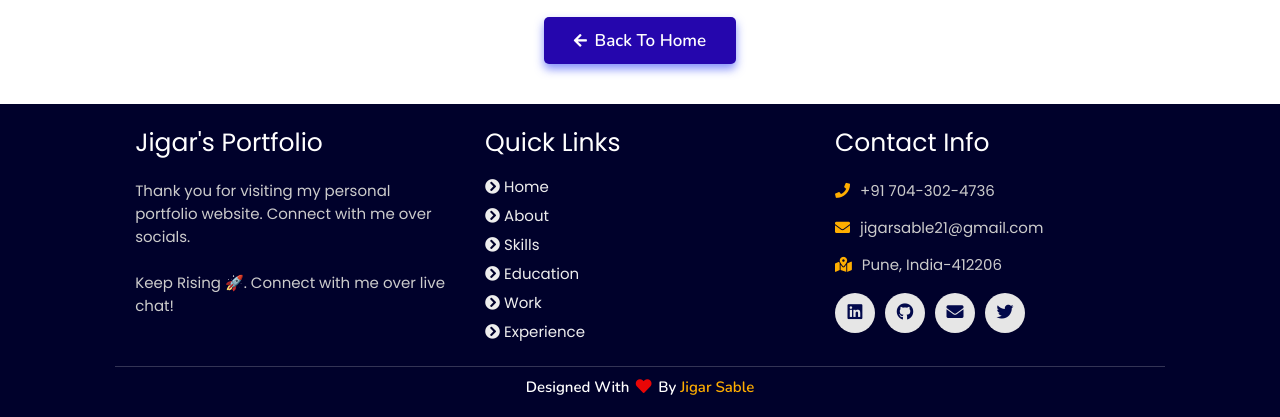
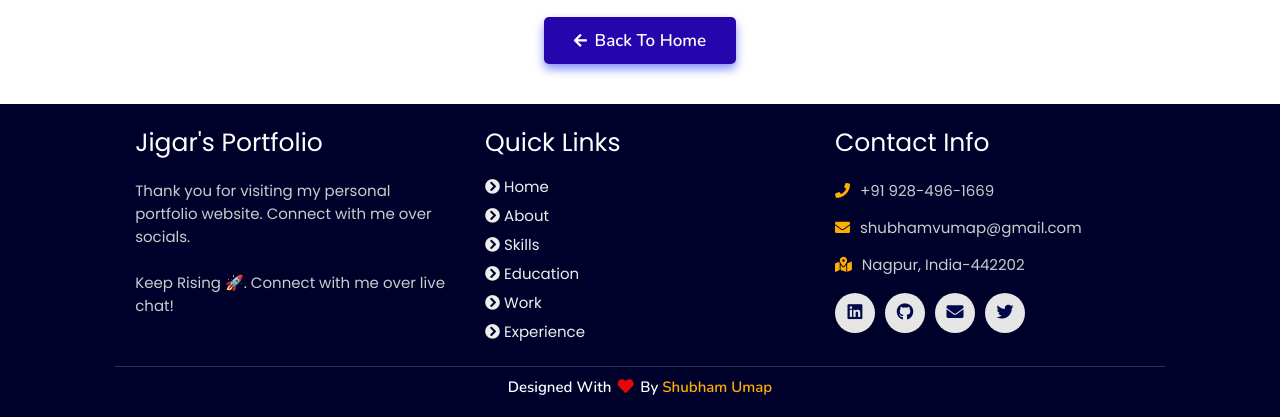
Before and after one commit to Shubhamvumap123/Portfolio-Website-main, a plain HTML site: page 404.html in a window 1280 px wide. Shown: the part 586-1003 px from the top of the page. Drawn offline with nearby package versions, Linux system fonts and the light colour scheme.

Commit message:
changes made

```diff
--- a/404.html
+++ b/404.html
@@ -77,9 +77,9 @@
 
       <div class="box">
           <h3>contact info</h3>
-          <p> <i class="fas fa-phone"></i>+91 704-302-4736</p>
-          <p> <i class="fas fa-envelope"></i>jigarsable21@gmail.com</p>
-          <p> <i class="fas fa-map-marked-alt"></i>Pune, India-412206</p>
+          <p> <i class="fas fa-phone"></i>+91 928-496-1669</p>
+          <p> <i class="fas fa-envelope"></i>shubhamvumap@gmail.com</p>
+          <p> <i class="fas fa-map-marked-alt"></i>Nagpur, India-442202</p>
           <div class="share">
 
               <a href="https://www.linkedin.com/in/shubham-umap-" class="fab fa-linkedin" target="_blank"></a>
@@ -91,7 +91,7 @@
       </div>
   </div>
 
-  <h1 class="credit">Designed with <i class="fa fa-heart pulse"></i> by <a href="https://www.linkedin.com/in/shubham-umap-"> jigar sable</a></h1>
+  <h1 class="credit">Designed with <i class="fa fa-heart pulse"></i> by <a href="https://www.linkedin.com/in/shubham-umap-">Shubham Umap</a></h1>
 
 </section>
 <!-- footer section ends -->
--- a/assets/js/script.js
+++ b/assets/js/script.js
@@ -59,7 +59,7 @@ $(document).ready(function () {
 document.addEventListener('visibilitychange',
     function () {
         if (document.visibilityState === "visible") {
-            document.title = "Portfolio | Jigar Sable";
+            document.title = "Portfolio | Shubham Umap";
             $("#favicon").attr("href", "assets/images/favicon.png");
         }
         else {
```
Also changed, not shown: experience/index.html (+1 -1 lines), index.html (+3 -3 lines).
